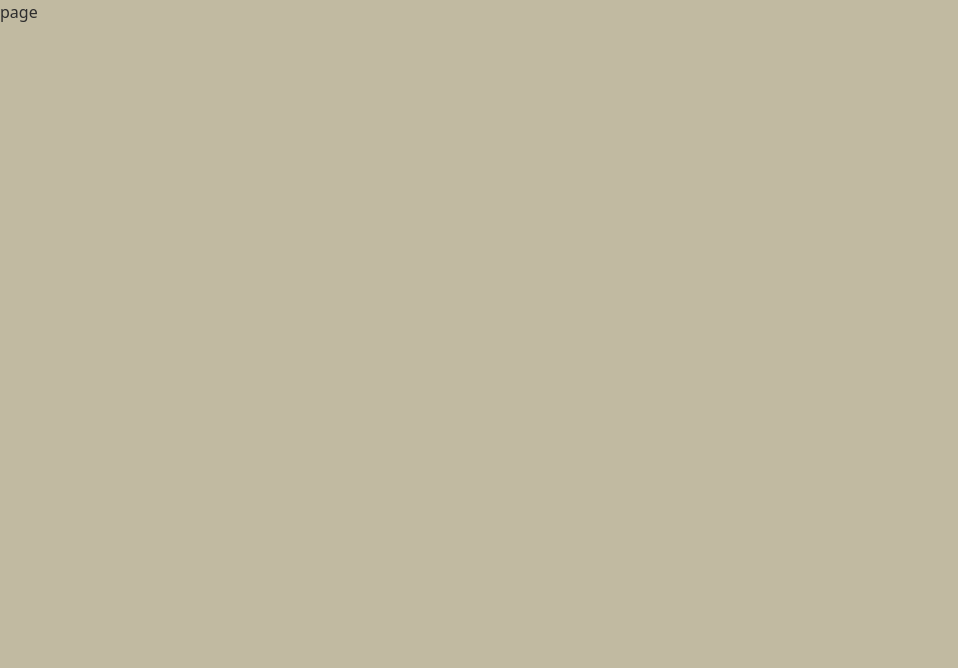
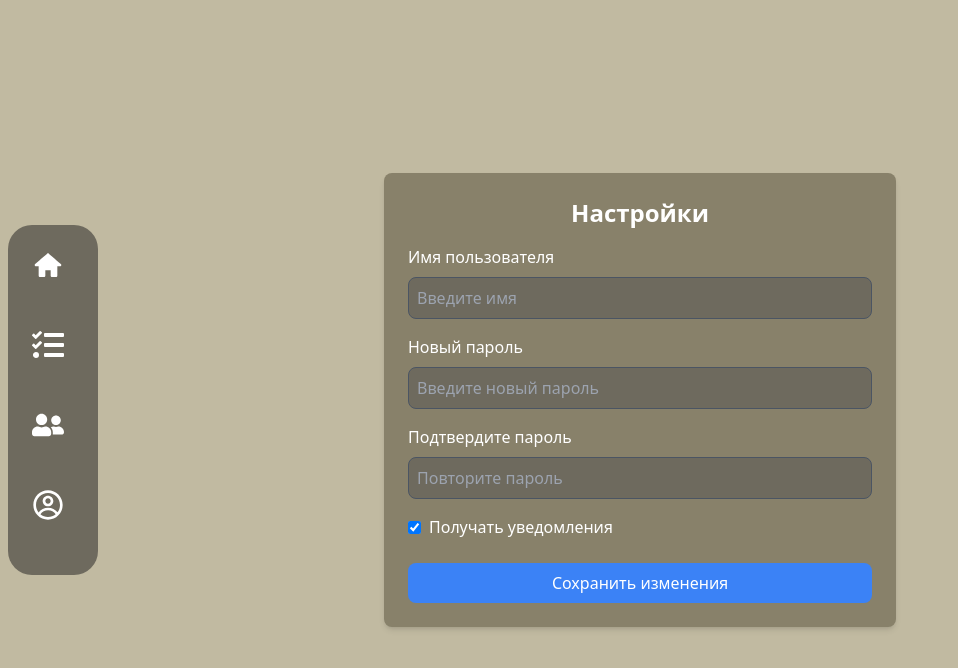
Before and after one commit to foxnaim/Agenda-client-, a Next.js app: page /components/Setting in a window 1280 px wide. Shown: the top 668 px of the page, without its empty margins (0-958 px from the left). Built offline with nearby package versions, Linux system fonts and the light colour scheme.

Commit message:
modified:   src/app/components/Setting/page.tsx 	modified:   src/app/components/SideBar/Navigation.tsx

```diff
--- a/src/app/components/Setting/page.tsx
+++ b/src/app/components/Setting/page.tsx
@@ -1,11 +1,125 @@
-import React from 'react'
+"use client";
+import React, { useState } from "react";
+import Navigation from "../SideBar/Navigation";
 
-type Props = {}
+const Settings = () => {
+  const [username, setUsername] = useState("");
+  const [password, setPassword] = useState("");
+  const [confirmPassword, setConfirmPassword] = useState("");
+  const [notifications, setNotifications] = useState(true);
+  const [passwordStrength, setPasswordStrength] = useState("");
 
-const Setting = (props: Props) => {
+  // Функция проверки сложности пароля
+  const checkPasswordStrength = (password: string) => {
+    if (password.length < 6) return "Слабый";
+    if (!/[A-Z]/.test(password) || !/\d/.test(password) || !/[!@#$%^&*]/.test(password)) {
+      return "Средний";
+    }
+    return "Сильный";
+  };
+
+  // Обработчик ввода пароля
+  const handlePasswordChange = (e: React.ChangeEvent<HTMLInputElement>) => {
+    const newPassword = e.target.value;
+    setPassword(newPassword);
+    setPasswordStrength(checkPasswordStrength(newPassword));
+  };
+
+  const handleSave = async () => {
+    if (password !== confirmPassword) {
+      alert("Пароли не совпадают!");
+      return;
+    }
+
+    if (passwordStrength === "Слабый") {
+      alert("Пароль слишком слабый!");
+      return;
+    }
+
+    try {
+      const response = await fetch("/api/settings", {
+        method: "POST",
+        headers: { "Content-Type": "application/json" },
+        body: JSON.stringify({ username, password, notifications }),
+      });
+
+      if (response.ok) {
+        alert("Настройки сохранены!");
+      } else {
+        console.error("Ошибка при сохранении настроек");
+      }
+    } catch (error) {
+      console.error("Ошибка сети:", error);
+    }
+  };
+
   return (
-    <div>page</div>
-  )
-}
+    <div className="flex items-center justify-center min-h-screen bg-bgop text-white">
+      <Navigation />
+      <div className="max-w-lg w-full p-6 bg-dopHover shadow-md rounded-lg">
+        <h2 className="text-2xl font-bold mb-4 text-center">Настройки</h2>
 
-export default Setting
+        {/* Имя пользователя */}
+        <div className="mb-4">
+          <label className="block text-white font-medium mb-2">Имя пользователя</label>
+          <input
+            type="text"
+            value={username}
+            onChange={(e) => setUsername(e.target.value)}
+            className="w-full p-2 border border-gray-600 rounded-lg bg-dop text-white placeholder-gray-400"
+            placeholder="Введите имя"
+          />
+        </div>
+
+        {/* Новый пароль */}
+        <div className="mb-4">
+          <label className="block text-white font-medium mb-2">Новый пароль</label>
+          <input
+            type="password"
+            value={password}
+            onChange={handlePasswordChange}
+            className="w-full p-2 border border-gray-600 rounded-lg bg-dop text-white placeholder-gray-400"
+            placeholder="Введите новый пароль"
+          />
+          {/* Индикатор качества пароля */}
+          <p className={`mt-1 text-sm ${passwordStrength === "Слабый" ? "text-red-500" : passwordStrength === "Средний" ? "text-yellow-500" : "text-green-500"}`}>
+            {passwordStrength && `Сложность: ${passwordStrength}`}
+          </p>
+        </div>
+
+        {/* Подтверждение пароля */}
+        <div className="mb-4">
+          <label className="block text-white font-medium mb-2">Подтвердите пароль</label>
+          <input
+            type="password"
+            value={confirmPassword}
+            onChange={(e) => setConfirmPassword(e.target.value)}
+            className="w-full p-2 border border-gray-600 rounded-lg bg-dop text-white placeholder-gray-400"
+            placeholder="Повторите пароль"
+          />
+        </div>
+
+        {/* Уведомления */}
+        <div className="mb-6 flex items-center">
+          <input
+            type="checkbox"
+            checked={notifications}
+            onChange={() => setNotifications(!notifications)}
+            className="mr-2"
+          />
+          <span className="text-white">Получать уведомления</span>
+        </div>
+
+        {/* Кнопка сохранения */}
+        <button
+          onClick={handleSave}
+          className="w-full bg-blue-500 text-white p-2 rounded-lg hover:bg-blue-600 transition"
+        >
+          Сохранить изменения
+        </button>
+      </div>
+    </div>
+  );
+};
+
+export default Settings;
--- a/src/app/components/SideBar/Navigation.tsx
+++ b/src/app/components/SideBar/Navigation.tsx
@@ -17,7 +17,7 @@ const Navigation = () => {
       });
 
       if (response.ok) {
-        router.push("/login"); // Перенаправление на страницу логина
+        router.push("/login");
       } else {
         console.error("Ошибка при выходе");
       }
@@ -30,11 +30,15 @@ const Navigation = () => {
     <nav className="fixed left-2 top-1/2 -translate-y-1/2 flex flex-col items-center p-4 bg-dop w-[90px] h-[350px] rounded-3xl">
       <ul className="text-white flex flex-col gap-8 w-full">
         {[
-          { icon: <TiHome className="size-8" />, text: "Home" },
-          { icon: <FaTasks className="size-8" />, text: "Задачи" },
-          { icon: <FaUserFriends className="size-8" />, text: "Друзья" },
+          { icon: <TiHome className="size-8" />, text: "Home", path: "/" },
+          { icon: <FaTasks className="size-8" />, text: "Задачи", path: "/tasks" },
+          { icon: <FaUserFriends className="size-8" />, text: "Друзья", path: "/friends" },
         ].map((item, index) => (
-          <li key={index} className="relative flex items-center gap-3 p-2 hover:bg-dopHover rounded-2xl cursor-pointer group">
+          <li
+            key={index}
+            className="relative flex items-center gap-3 p-2 hover:bg-dopHover rounded-2xl cursor-pointer group"
+            onClick={() => router.push(item.path)}
+          >
             {item.icon}
             <span className="absolute left-14 opacity-0 group-hover:opacity-100 bg-dop text-white text-sm px-3 py-1 rounded-lg shadow-md transition-opacity duration-300">
               {item.text}
@@ -55,7 +59,12 @@ const Navigation = () => {
           {isProfileMenuOpen && (
             <ul className="absolute left-14 top-10 bg-dop text-white text-sm rounded-lg shadow-md py-2 w-32">
               <li className="p-2 hover:bg-dopHover cursor-pointer">Профиль</li>
-              <li className="p-2 hover:bg-dopHover cursor-pointer">Настройки</li>
+              <li
+                className="p-2 hover:bg-dopHover cursor-pointer"
+                onClick={() => router.push("components/Setting")}
+              >
+                Настройки
+              </li>
               <li
                 className="p-2 hover:bg-red-500 cursor-pointer"
                 onClick={handleLogout}
```
